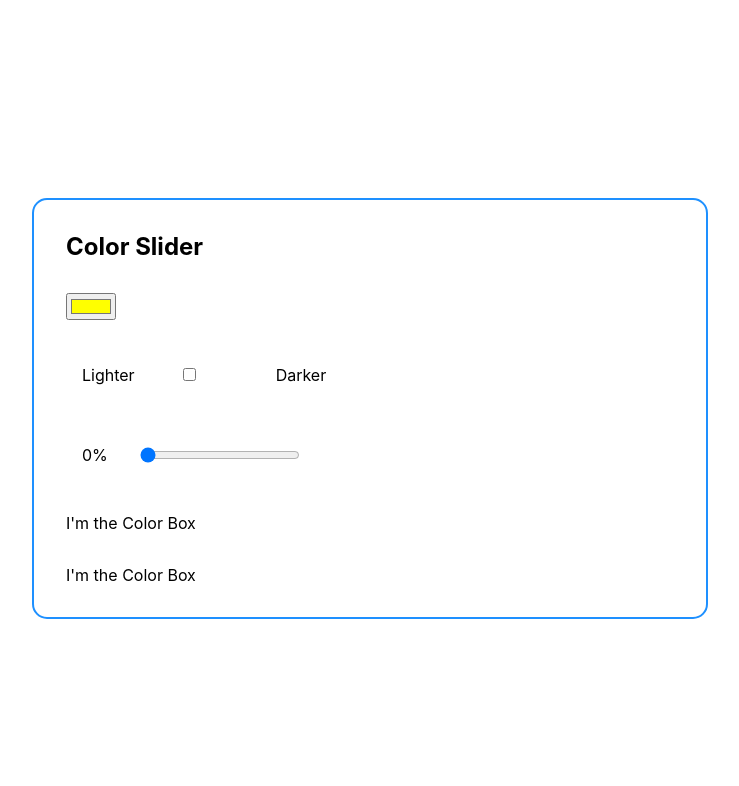
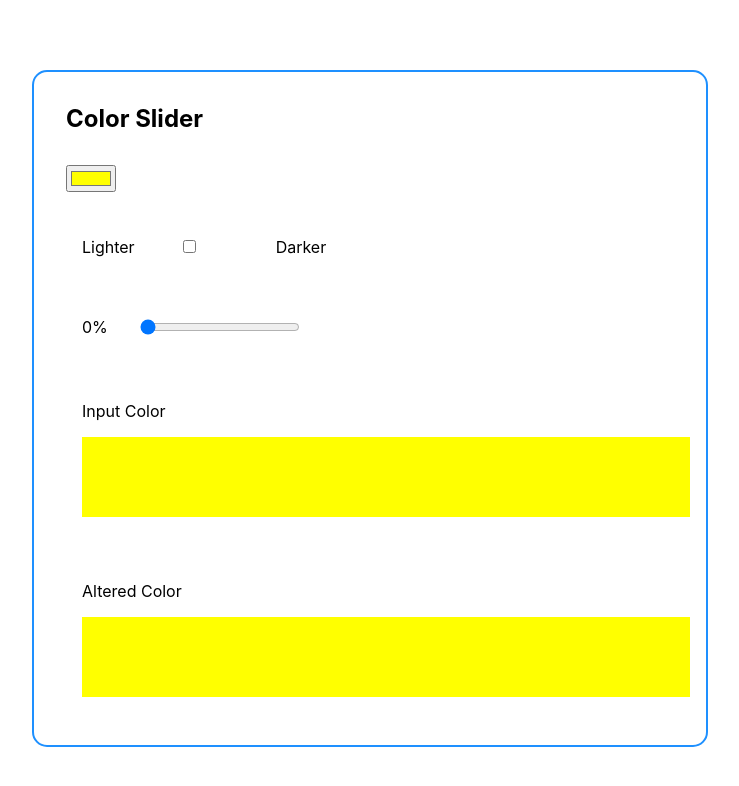
Before and after one commit to STLnick/react-color-slider, a React (Create React App) app: page / in a window 1280 px wide. Shown: the top 786 px of the page, without its empty margins (278-1017 px from the left). Built offline with nearby package versions, Linux system fonts and the light colour scheme.

Commit message:
:art: Include label and CSS

```diff
--- a/src/components/ColorTool/ColorDisplayBox/index.js
+++ b/src/components/ColorTool/ColorDisplayBox/index.js
@@ -1,16 +1,19 @@
 import React from 'react'
 import PropTypes from 'prop-types'
 
-export const ColorDisplayBox = ({ color, purpose }) => {
+import './ColorDisplayBox.css'
+
+export const ColorDisplayBox = ({ displayColor, label }) => {
 
   return (
-    <div style={{ backgroundColor: color }}>
-      I'm the {purpose} Color Box
+    <div>
+      <p>{label}</p>
+      <div className="colorBox" style={{ backgroundColor: displayColor }}></div>
     </div>
   )
 }
 
 ColorDisplayBox.propTypes = {
-  color: PropTypes.string,
-  purpose: PropTypes.string
+  displayColor: PropTypes.string,
+  label: PropTypes.string
 }
```
